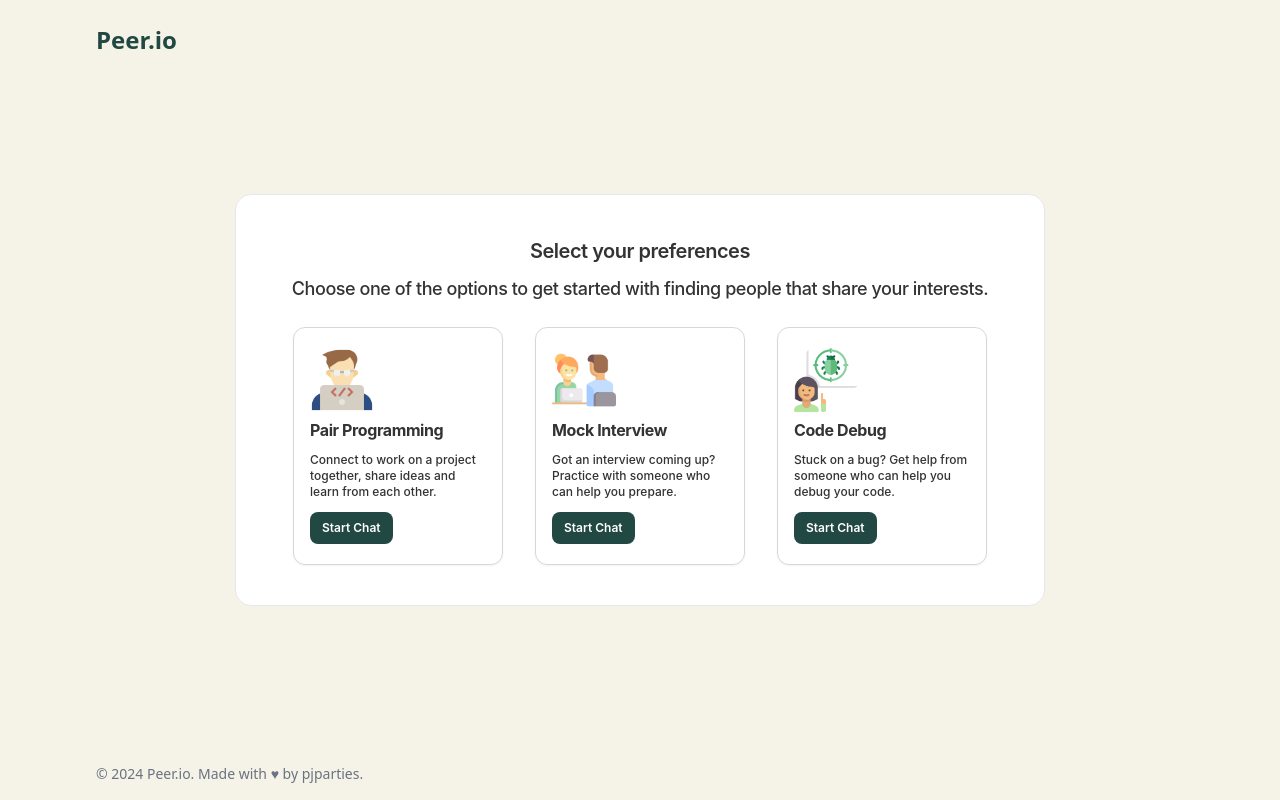
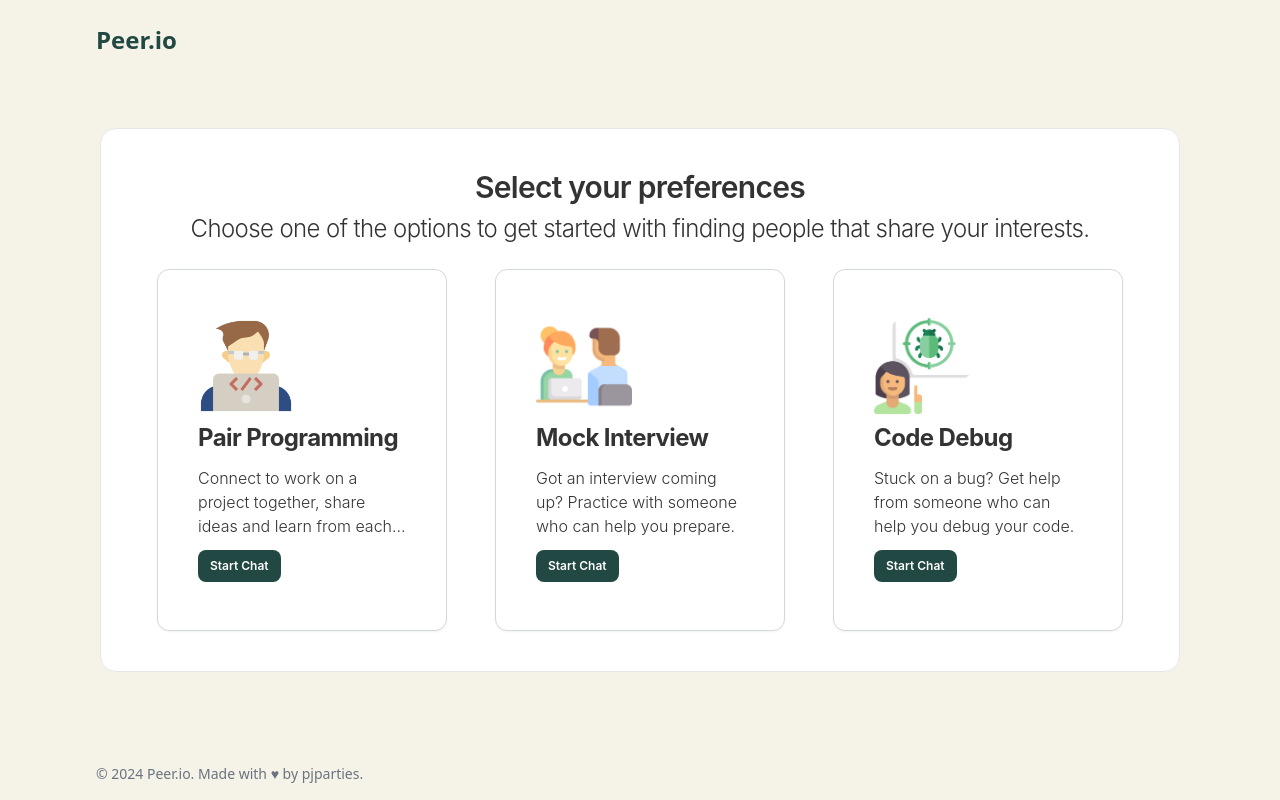
Before and after one commit to pjparties/peer-f, a React (Vite) app: page /preferences in a window 1280 px wide. Built offline with nearby package versions, Linux system fonts and the light colour scheme; no server answers.

Commit message:
feat: ui fix to preferences screen (minor changes to layout)

```diff
--- a/src/pages/Preferences/index.jsx
+++ b/src/pages/Preferences/index.jsx
@@ -8,12 +8,12 @@ import pair from "../../assets/pair.png"
 
 const PreferenceCard = ({ title, description, image, location }) => {
   return (
-    <div className="py-5 px-4 text-zinc flex flex-col justify-evenly shadow-sm rounded-xl border border-secondary/20">
-      <img className="w-16 h-16" src={image} />
-      <h2 className="left-4 top-16 text-base font-bold w-fit leading-tight tracking-tight mt-2">{title}</h2>
-      <p className="w-44 mt-3 text-xs font-medium leading-4 line-clamp-3">{description}</p>
-      <Link to={"/chat/"+location}>
-        <button className="mt-3 px-3 py-2 w-fit hover:scale-105 transition-all duration-200 ease-in-out bg-secondary rounded-lg justify-center items-center text-white text-xs font-semibold">
+    <div className="py-5 px-4 lg:py-12 lg:px-10 text-zinc flex flex-col justify-evenly shadow-sm rounded-xl border border-secondary/20">
+      <img className="w-12 md:w-16 lg:w-24 h-12 md:h-16 lg:h-24" src={image} />
+      <h2 className="text-base lg:text-2xl font-bold w-fit leading-tight tracking-tight mt-1 md:mt-2">{title}</h2>
+      <p className="w-44 lg:w-52 mt-1 md:mt-3 text-xs md:text-sm lg:text-base lg:font-light font-medium leading-4 line-clamp-3">{description}</p>
+      <Link to={"/chat/" + location}>
+        <button className="mt-3 px-3 py-2 w-fit hover:scale-105 transition-all duration-200 ease-in-out bg-secondary rounded-lg justify-center items-center text-white text-xs font-semibold" title="Get Matched with users">
           Start Chat
         </button>
       </Link>
@@ -43,14 +43,14 @@ const PreferenceWindow = () => {
     },
   ];
   return (
-    <div className="windowcontainer my-28 rounded-2xl border border-lightzinc bg-white mx-10 py-6 md:py-10 md:px-10">
+    <div className="windowcontainer my-20 rounded-2xl border border-lightzinc bg-white mx-10 py-6 md:py-10 md:px-10">
       <div className="content font-Inter flex flex-col md:max-w-screen-sm lg:max-w-none justify-center items-center px-4">
-        <div className="textsection w-fit flex-col text-center justify-start gap-2 inline-flex">
-          <h1 className="text-zinc text-xl font-semibold leading-8 tracking-tight">Select your preferences</h1>
-          <p className="max-w-fit text-zinc text-lg font-medium leading-7 tracking-tight">Choose one of the options to get started with finding people that share your interests.</p>
+        <div className="textsection w-fit flex-col text-center justify-start gap-1 md:gap-2 inline-flex">
+          <h1 className="text-zinc text-xl md:text-2xl lg:text-3xl font-semibold leading-8 tracking-tight">Select your preferences</h1>
+          <p className="max-w-fit text-zinc text-base md:text-xl lg:text-2xl lg:font-light font-medium tracking-tight">Choose one of the options to get started with finding people that share your interests.</p>
         </div>
         {/* Preference Card here */}
-        <div className="cards-container flex flex-col md:flex-row gap-2 lg:gap-8 justify-center items-center mt-6 w-fit center">
+        <div className="cards-container flex flex-col md:flex-row gap-4 md:gap-6 lg:gap-12 justify-center items-center mt-6 w-fit center">
           {Preferences.map((preference) => (
             <PreferenceCard
               key={preference.location}
```
